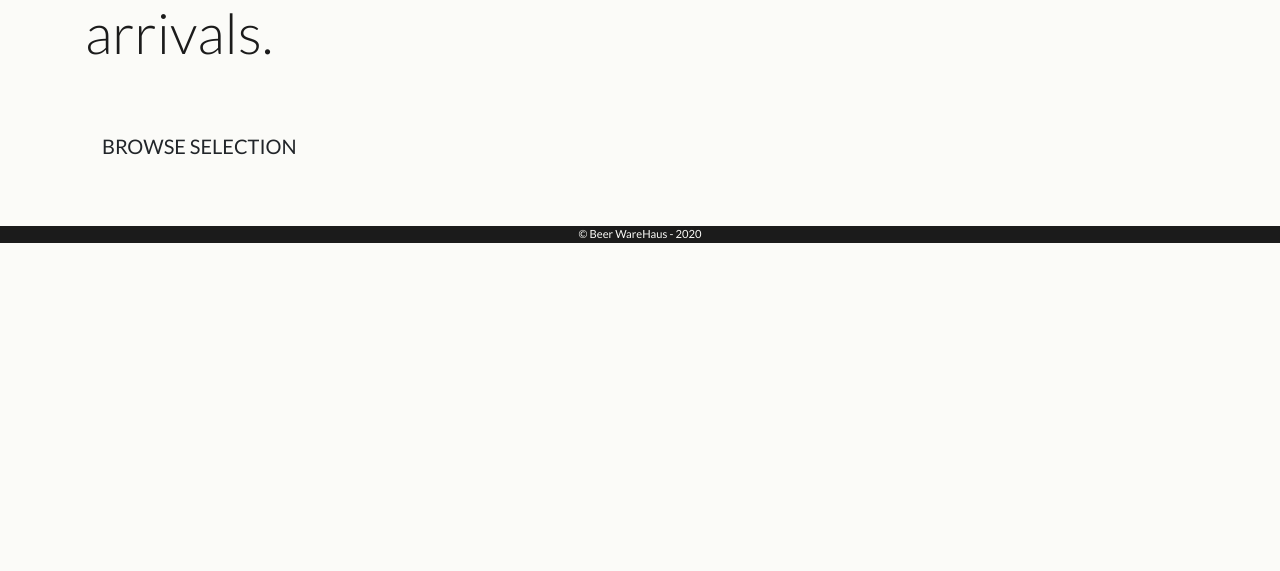
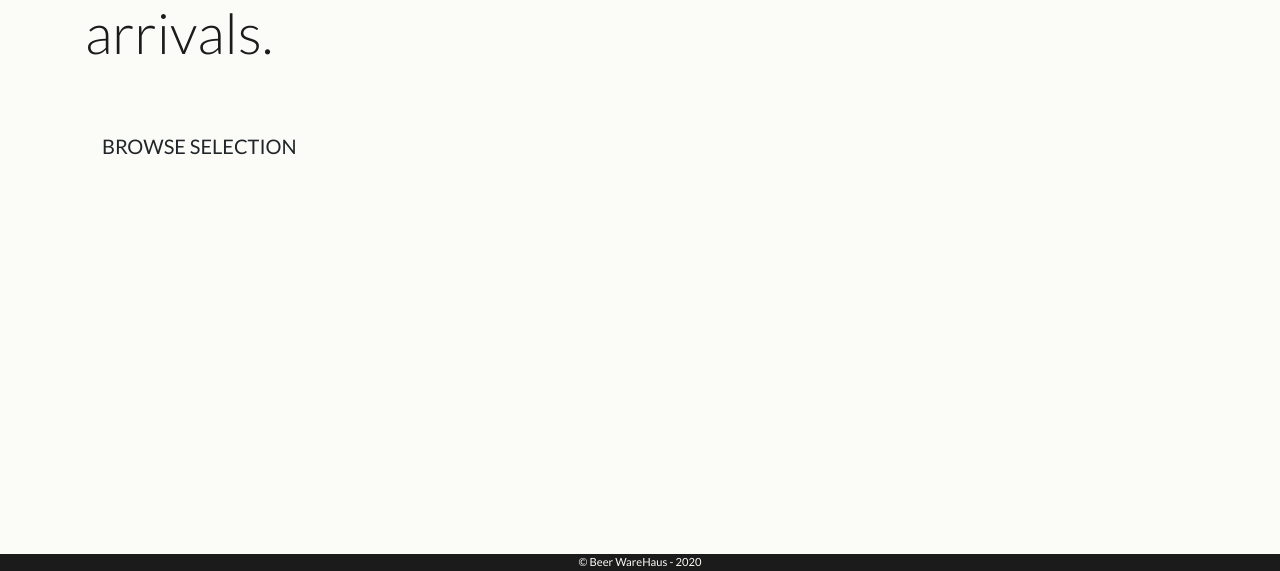
Before and after one commit to jumboduck/beer-warehaus, a Django app: page / in a window 1280 px wide. Shown: the part 229-800 px from the top of the page. Run offline with Django 3.2, Linux system fonts and the light colour scheme; some libraries are stand-ins or nearby versions.

Commit message:
made footer sticky

```diff
--- a/static/css/base.css
+++ b/static/css/base.css
@@ -73,11 +73,15 @@ body {
     color: #ffc717;
 }
 
-footer {
+.footer {
     background: #1b1b1b;
     color: #fbfbf8;
     font-size: 0.7rem;
     text-align: center;
+    position: fixed;
+    left: 0;
+    bottom: 0;
+    width: 100%;
 }
 
 /* Media Requests */
--- a/templates/base.html
+++ b/templates/base.html
@@ -78,7 +78,7 @@
     {% block content %}
     {% endblock %}
 
-    <footer>
+    <footer class="footer">
         © Beer WareHaus - 2020
     </footer>
 
```
